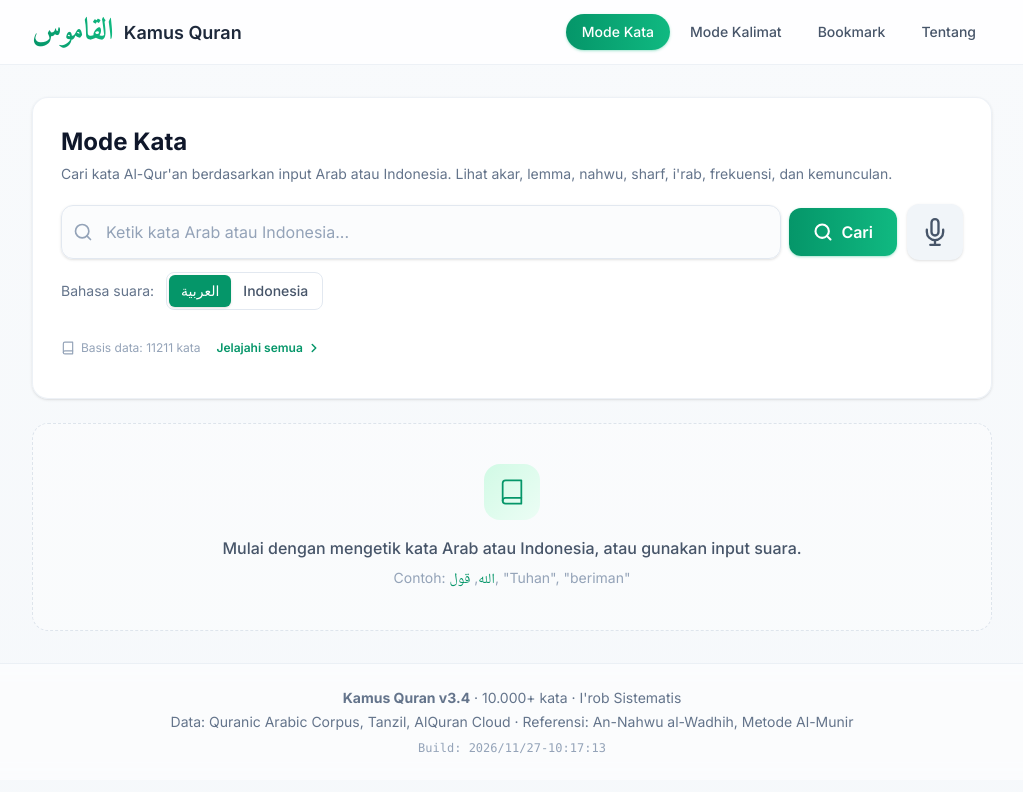
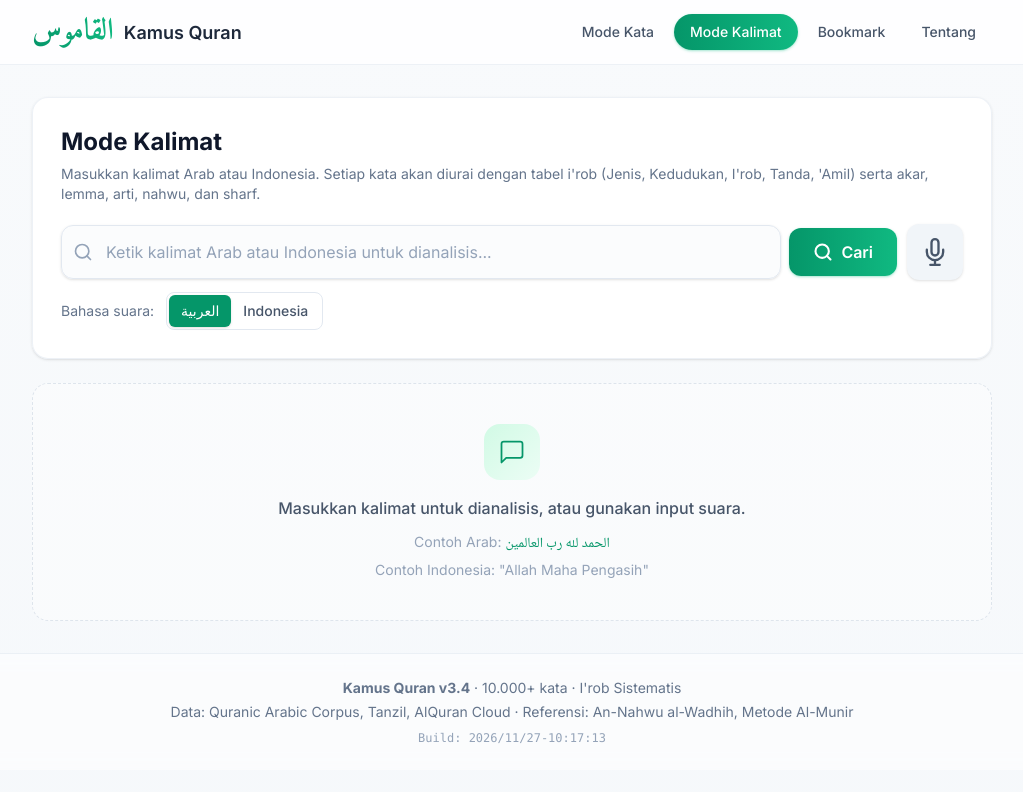
Before and after one commit to fathahnoor/KamusQuran, a React (Vite) app: page / in a window 1280 px wide. Shown: the top 792 px of the page, without its empty margins (128-1151 px from the left). Built offline with nearby package versions, Linux system fonts and the light colour scheme.

Commit message:
feat: ubah mode default dari Kata menjadi Kalimat

```diff
--- a/src/App.tsx
+++ b/src/App.tsx
@@ -18,7 +18,7 @@
 }
 
 export default function App() {
-  const [view, setView] = useState<AppView>("kata");
+  const [view, setView] = useState<AppView>("kalimat");
 
   const navigate = useCallback((next: AppView) => {
     setView(next);
```
